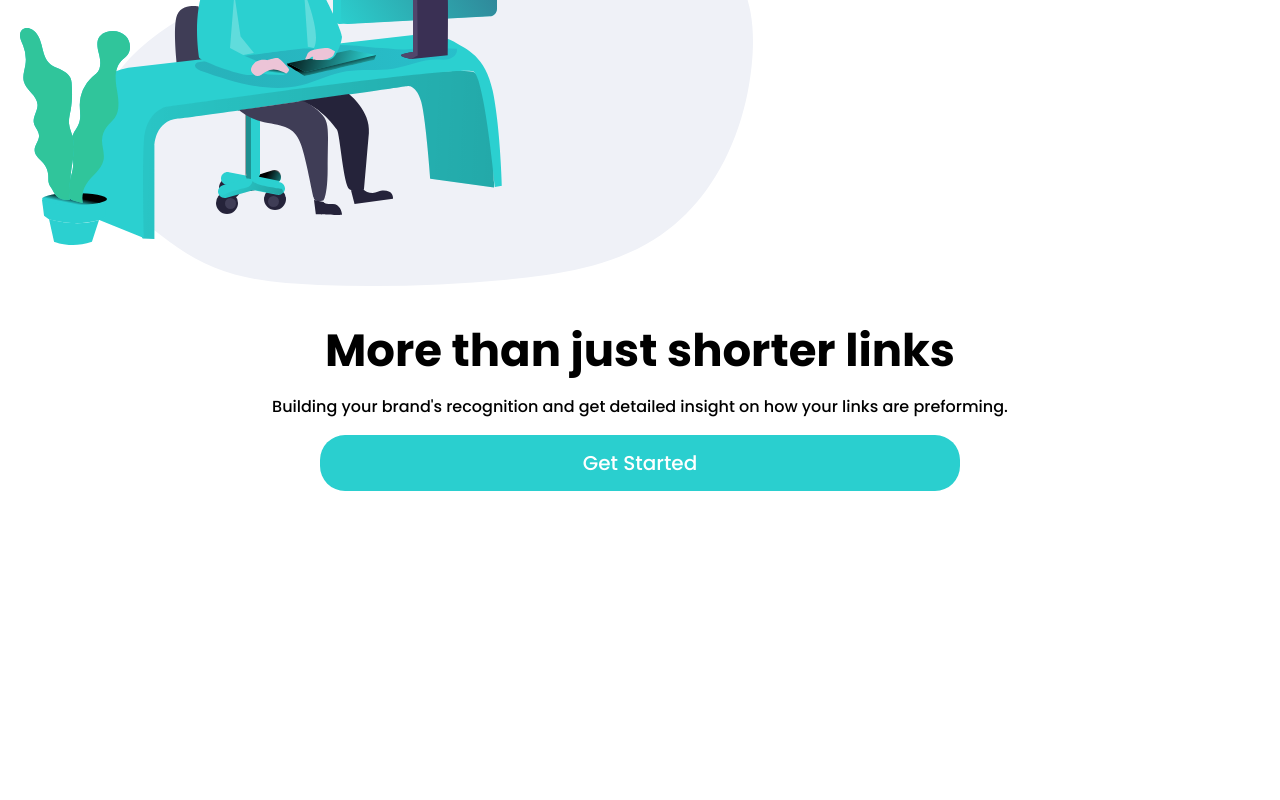
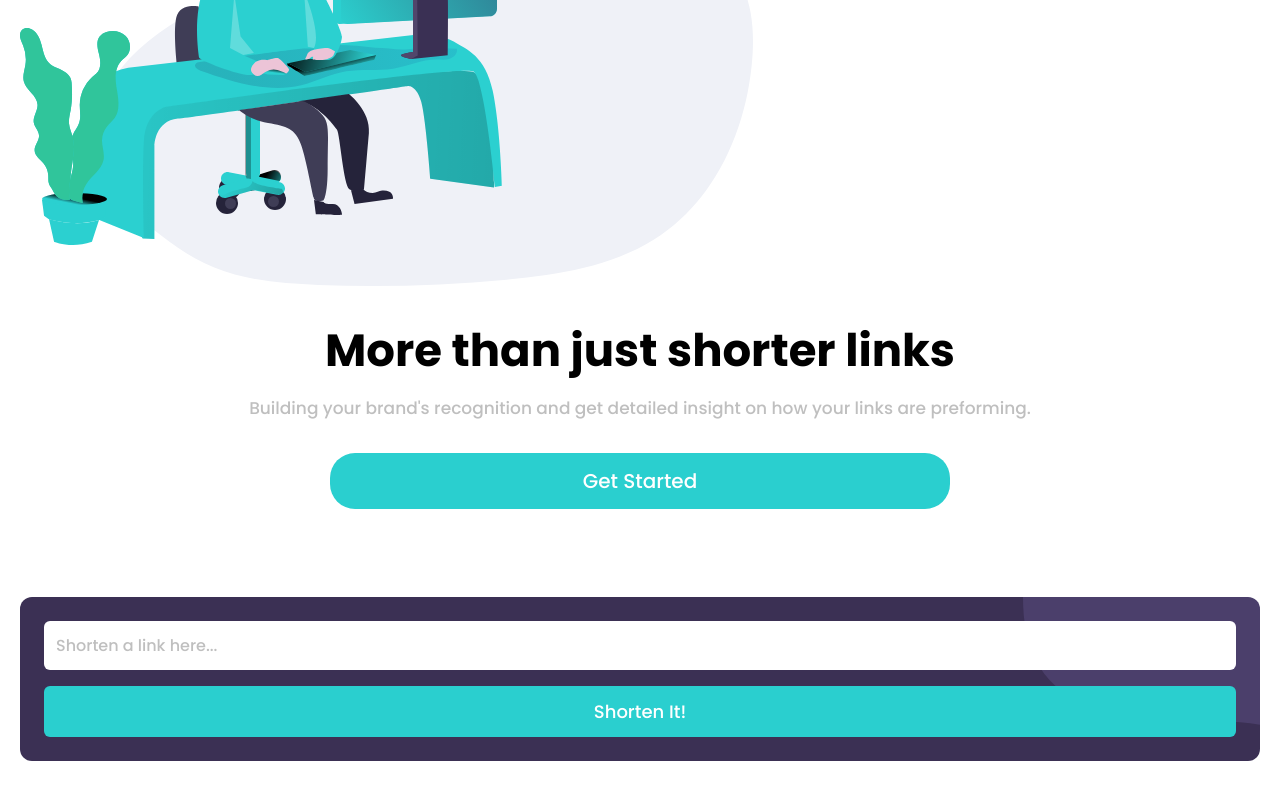
Before and after one commit to tomazi15/url-shortening-landing-page, a React (Create React App) app: page / in a window 1280 px wide. Shown: the part 312-1112 px from the top of the page. Before the commit the page ends 803 px from the top, so only its background shows below. Built offline with nearby package versions, Linux system fonts and the light colour scheme.

Commit message:
feat(✨): adding form component

```diff
--- a/src/components/App.tsx
+++ b/src/components/App.tsx
@@ -2,12 +2,14 @@ import React from "react";
 import style from "./App.module.scss";
 import NavigationBar from "./NavigationBar/NavigationBar";
 import PageHeader from "./PageHeader/PageHeader";
+import ShortenForm from "./ShortenForm/ShortenForm";
 
 function App() {
   return (
     <main className={style.container}>
       <NavigationBar />
       <PageHeader />
+      <ShortenForm />
     </main>
   );
 }
--- /dev/null
+++ b/src/components/Button/Button.module.scss
@@ -0,0 +1,26 @@
+@import "../../scss/functions.scss";
+@import "../../scss/variables.scss";
+
+.buttonRound {
+  width: 50%;
+  padding: toRem(13) toRem(0);
+
+  font-family: $poppins-font;
+  font-size: toRem(20);
+  background-color: $color-cyan;
+  color: $color-white;
+  border: none;
+  border-radius: toRem(25);
+}
+
+.buttonSquare {
+  width: 100%;
+  padding: toRem(12) toRem(0);
+
+  font-family: $poppins-font;
+  font-size: toRem(18);
+  background-color: $color-cyan;
+  color: $color-white;
+  border: none;
+  border-radius: toRem(6);
+}
--- /dev/null
+++ b/src/components/Button/Button.tsx
@@ -0,0 +1,11 @@
+import React, { FC } from "react";
+import style from "./Button.module.scss";
+import { ButtonType } from "../../types";
+
+const Button: FC<ButtonType> = ({ name, type }): JSX.Element => (
+  <button className={!type ? style.buttonRound : style.buttonSquare}>
+    {name}
+  </button>
+);
+
+export default Button;
--- a/src/components/NavigationBar/NavigationBar.tsx
+++ b/src/components/NavigationBar/NavigationBar.tsx
@@ -15,7 +15,6 @@ const NavigationBar: FC = (): JSX.Element => {
         <div className={style.container__nav__menu}>
           <button>
             <GiHamburgerMenu size={35} onClick={handleOpenMenu} />
-            Troll
           </button>
         </div>
       </section>
--- a/src/components/PageHeader/PageHeader.module.scss
+++ b/src/components/PageHeader/PageHeader.module.scss
@@ -15,10 +15,17 @@
   }
 
   &__text {
+    margin: toRem(0) toRem(20);
+
     h1 {
       font-size: toRem(45);
       line-height: toRem(55);
       margin-bottom: toRem(0);
     }
+    p {
+      font-size: toRem(17);
+      margin-bottom: toRem(32);
+      color: $color-gray;
+    }
   }
 }
--- a/src/components/PageHeader/PageHeader.tsx
+++ b/src/components/PageHeader/PageHeader.tsx
@@ -2,7 +2,7 @@ import React, { FC } from "react";
 import style from "./PageHeader.module.scss";
 
 import { ReactComponent as IllustrationWorkingLogo } from "../../images/illustration-working.svg";
-import Button from "../partials/Button/Button";
+import Button from "../Button/Button";
 
 const PageHeader: FC = (): JSX.Element => {
   return (
--- /dev/null
+++ b/src/components/ShortenForm/ShortenForm.module.scss
@@ -0,0 +1,33 @@
+@import "../../scss/variables.scss";
+@import "../../scss/functions.scss";
+
+.container {
+  display: flex;
+  flex-direction: column;
+
+  margin: toRem(88) toRem(20);
+  padding: toRem(24);
+
+  background-image: url("../../images/bg-shorten-mobile.svg");
+  background-repeat: no-repeat;
+  background-color: $color-dark-violet;
+  background-position: top right;
+
+  border-radius: toRem(12);
+
+  &__input {
+    font-family: $poppins-font;
+    font-size: toRem(16);
+    color: $color-gray;
+
+    padding: toRem(12);
+    margin-bottom: toRem(16);
+
+    border-radius: toRem(6);
+    border: none;
+  }
+
+  &__input::placeholder {
+    color: $color-gray;
+  }
+}
--- /dev/null
+++ b/src/components/ShortenForm/ShortenForm.tsx
@@ -0,0 +1,20 @@
+import React from "react";
+import Button from "../Button/Button";
+import style from "./ShortenForm.module.scss";
+
+const ShortenForm = () => {
+  return (
+    <form className={style.container}>
+      <input
+        className={style.container__input}
+        type="text"
+        id="shorten"
+        name="shorten_url"
+        placeholder="Shorten a link here..."
+      />
+      <Button name="Shorten It!" type={true} />
+    </form>
+  );
+};
+
+export default ShortenForm;
--- a/src/components/partials/Button/Button.module.scss
+++ /dev/null
@@ -1,14 +0,0 @@
-@import "../../../scss/functions.scss";
-@import "../../../scss/variables.scss";
-
-.buttonRound {
-  width: 50%;
-  padding: toRem(13) toRem(0);
-
-  font-family: $poppins-font;
-  font-size: toRem(20);
-  background-color: $color-cyan;
-  color: $color-white;
-  border: none;
-  border-radius: toRem(25);
-}
--- a/src/components/partials/Button/Button.tsx
+++ /dev/null
@@ -1,9 +0,0 @@
-import React, { FC } from "react";
-import style from "./Button.module.scss";
-import { ButtonType } from "../../../types";
-
-const Button: FC<ButtonType> = ({ name }): JSX.Element => (
-  <button className={style.buttonRound}>{name}</button>
-);
-
-export default Button;
--- a/src/scss/variables.scss
+++ b/src/scss/variables.scss
@@ -11,3 +11,6 @@ $color-gray: #bfbfbf;
 $color-grayish-violet: #9e9aa7;
 $color-very-dark-blue: #35323e;
 $color-very-dark-violet: #232127;
+
+// Images
+$image-form-mobile: "../images/bg-shorten-mobile.svg";
--- a/src/types/index.ts
+++ b/src/types/index.ts
@@ -1,3 +1,4 @@
 export type ButtonType = {
   name: string;
+  type?: boolean;
 };
```
Also changed, not shown: 1 other file (tests, documents, lock files or other folders).
